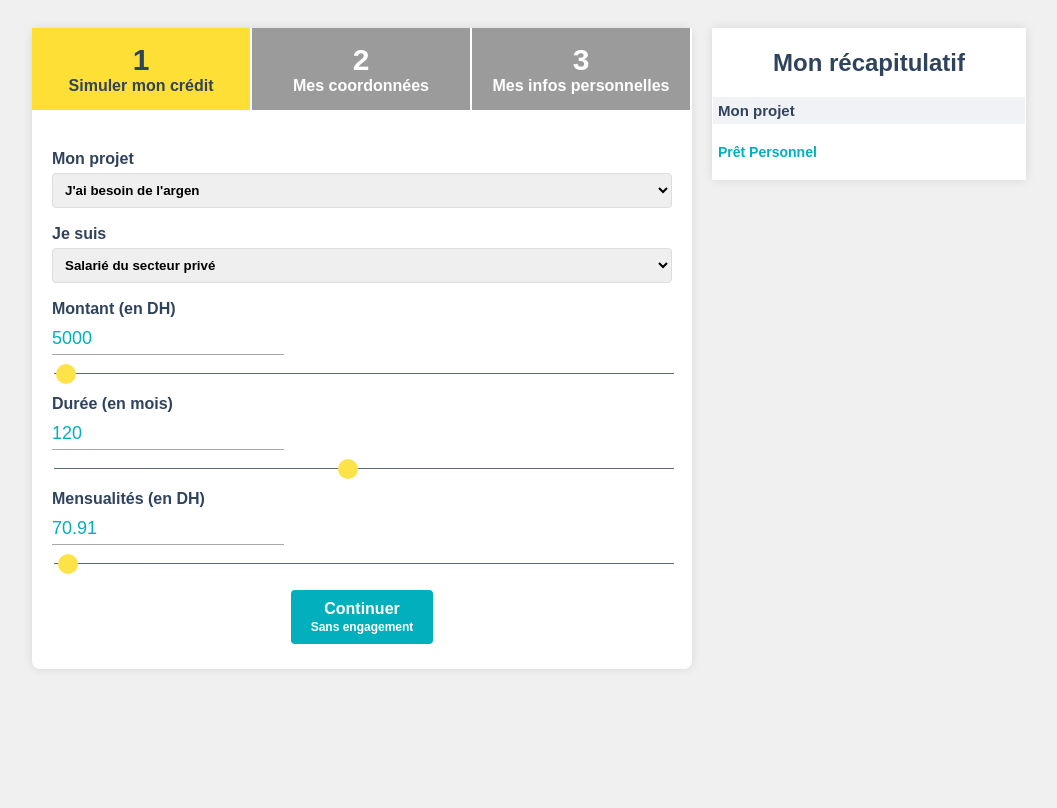
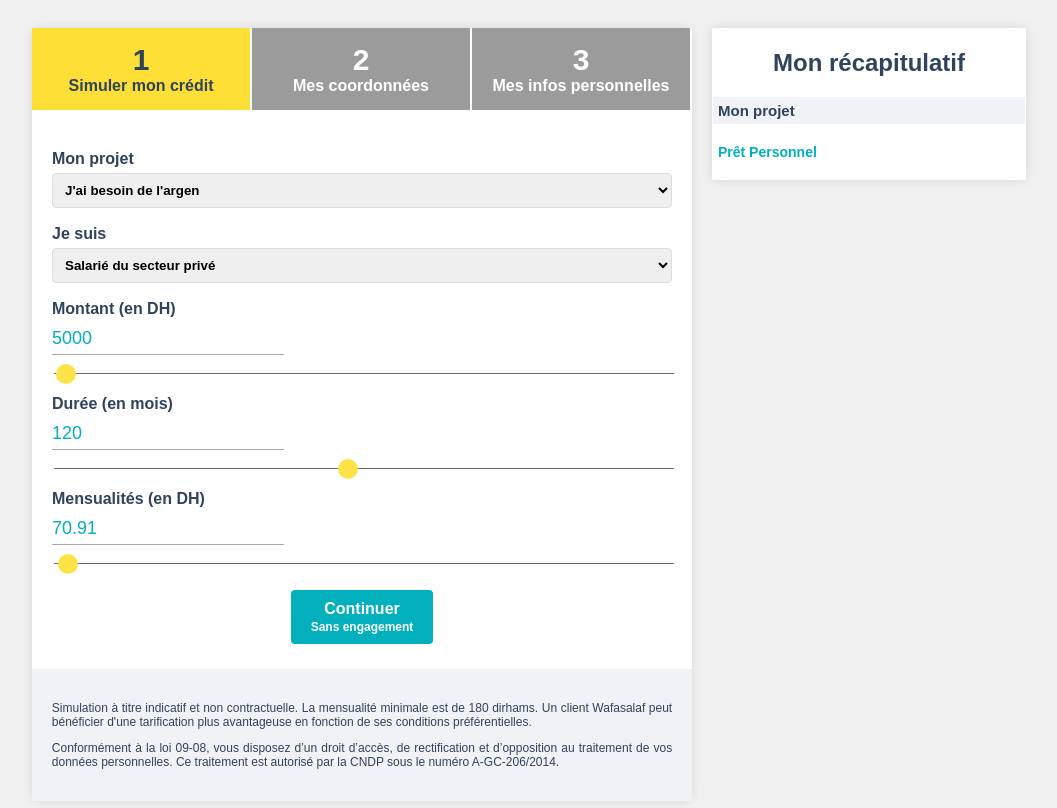
Before and after one commit to J-Maryam/Credit-Bancaire, a plain HTML site: page index.html in a window 1280 px wide. Shown: the whole page, without its empty margins (111-1168 px from the left). Drawn offline with Linux system fonts and the light colour scheme.

Commit message:
ajout de la partie under the form

```diff
--- a/index.html
+++ b/index.html
@@ -91,6 +91,10 @@
             </div>
           </form>
         </div>
+        <div class="loi">
+          <p>Simulation à titre indicatif et non contractuelle. La mensualité minimale est de 180 dirhams. Un client Wafasalaf peut bénéficier d'une tarification plus avantageuse en fonction de ses conditions préférentielles.</p>
+          <p>Conformément à la loi 09-08, vous disposez d’un droit d’accès, de rectification et d’opposition au traitement de vos données personnelles. Ce traitement est autorisé par la CNDP sous le numéro A-GC-206/2014.</p>
+        </div>
       </div>
       <div class="summary">
         <h2 class="title">Mon récapitulatif</h2>
--- a/sass/style.scss
+++ b/sass/style.scss
@@ -12,6 +12,7 @@ $color: #30435c;
 $background-color: #f1f2f6;
 $border-color: #a7a7a7;
 $range-color: #4a5a70;
+
 body {
   font-family: Arial, sans-serif;
   background-color: $bg-color;
@@ -196,3 +197,10 @@ body {
     padding: 5px;
   }
 }
+
+.loi {
+    background-color: $background-color;
+    text-align: justify;
+    padding: 3%;
+    font-size: 12px;
+}
```
Also changed, not shown: css/style.css, sass/style.css, 2 other files.
